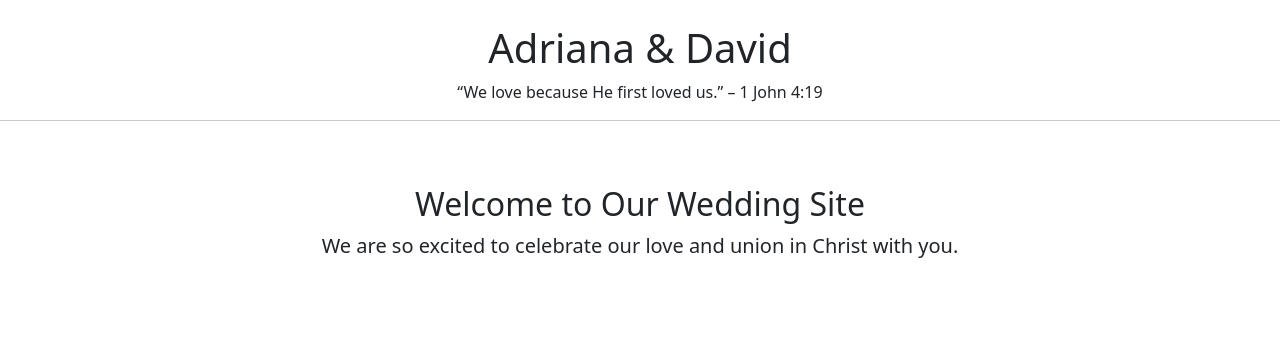
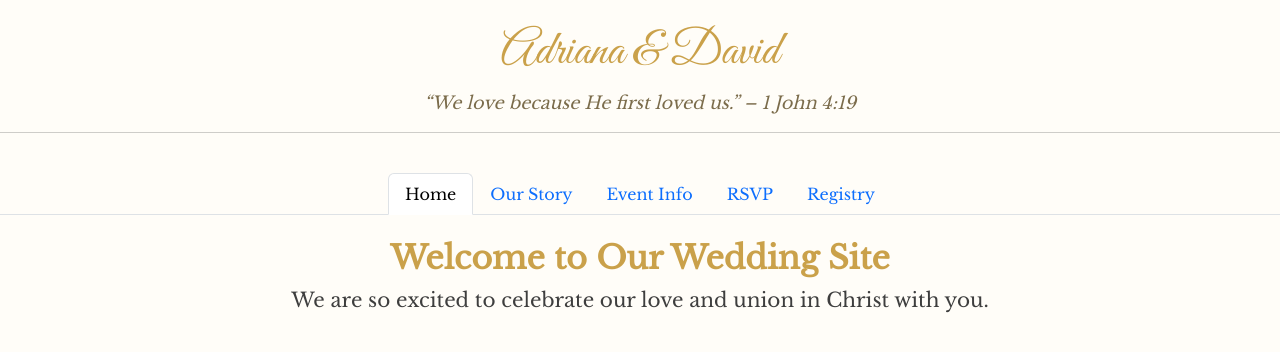
Before and after one commit to adrianaa-codes/DNA2026, a Flask app: page / in a window 1280 px wide. Shown: the top 352 px of the page. Run offline with Flask 3, Linux system fonts and the light colour scheme.

Commit message:
intital setup

```diff
--- /dev/null
+++ b/static/css/style.css
@@ -0,0 +1,28 @@
+body {
+  background-color: #fffdf8;
+  color: #3e3e3e;
+  font-family: 'Libre Baskerville', serif;
+}
+
+.romantic {
+  font-family: 'Great Vibes', cursive;
+  font-size: 3rem;
+  color: #caa14a;
+}
+
+.verse {
+  font-size: 1.1rem;
+  font-style: italic;
+  color: #7b6c4b;
+  font-family: 'Libre Baskerville', serif;
+}
+
+.gold-tabs .nav-link {
+  font-family: 'Libre Baskerville', serif;
+}
+
+.section-title {
+  color: #caa14a;
+  font-weight: bold;
+  font-family: 'Libre Baskerville', serif;
+}
--- a/templates/base.html
+++ b/templates/base.html
@@ -7,6 +7,7 @@
 
   <!-- Fonts -->
   <link href="https://fonts.googleapis.com/css2?family=Great+Vibes&family=Playfair+Display&display=swap" rel="stylesheet">
+  <link href="https://fonts.googleapis.com/css2?family=Great+Vibes&family=Libre+Baskerville&display=swap" rel="stylesheet">
 
   <!-- Bootstrap + Icons -->
   <link rel="stylesheet" href="https://cdn.jsdelivr.net/npm/bootstrap@5.3.0/dist/css/bootstrap.min.css">
@@ -22,8 +23,19 @@
     <hr class="gold-divider">
   </header>
 
+  <!-- Nav Tabs -->
+  <nav class="nav justify-content-center nav-tabs gold-tabs mb-4">
+    <a class="nav-link {% if request.path == '/' %}active{% endif %}" href="{{ url_for('home') }}">Home</a>
+    <a class="nav-link {% if request.path == '/our-story' %}active{% endif %}" href="{{ url_for('our_story') }}">Our Story</a>
+    <a class="nav-link {% if request.path == '/event-info' %}active{% endif %}" href="{{ url_for('event_info') }}">Event Info</a>
+    <a class="nav-link {% if request.path == '/rsvp' %}active{% endif %}" href="{{ url_for('rsvp') }}">RSVP</a>
+    <a class="nav-link {% if request.path == '/registry' %}active{% endif %}" href="{{ url_for('registry') }}">Registry</a>
+  </nav>
+
+  <!-- Page Content -->
   <main class="container mt-4">
     {% block content %}{% endblock %}
   </main>
+
 </body>
 </html>
```
Also changed, not shown: static/css/styles.css (deleted, +0 -23 lines).
